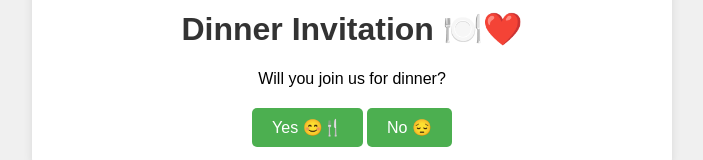
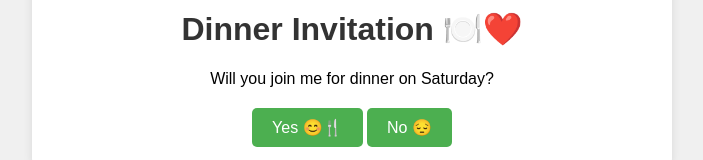
Before and after one commit to samarth-nand/Personal-stuff, a plain HTML site: page index.html in a window 1280 px wide. Shown: the part 131-291 px from the top of the page, without its empty margins (288-991 px from the left). Drawn offline with Linux system fonts and the light colour scheme.

Commit message:
Update index.html

```diff
--- a/index.html
+++ b/index.html
@@ -10,7 +10,7 @@
 
 <div class="invite-container">
   <h1>Dinner Invitation 🍽️❤️</h1>
-  <p>Will you join us for dinner?</p>
+  <p>Will you join me for dinner on Saturday?</p>
   <div class="options">
     <button id="yesBtn">Yes 😊🍴</button>
     <button id="noBtn" onmouseover="moveButton()">No 😔</button>
```
